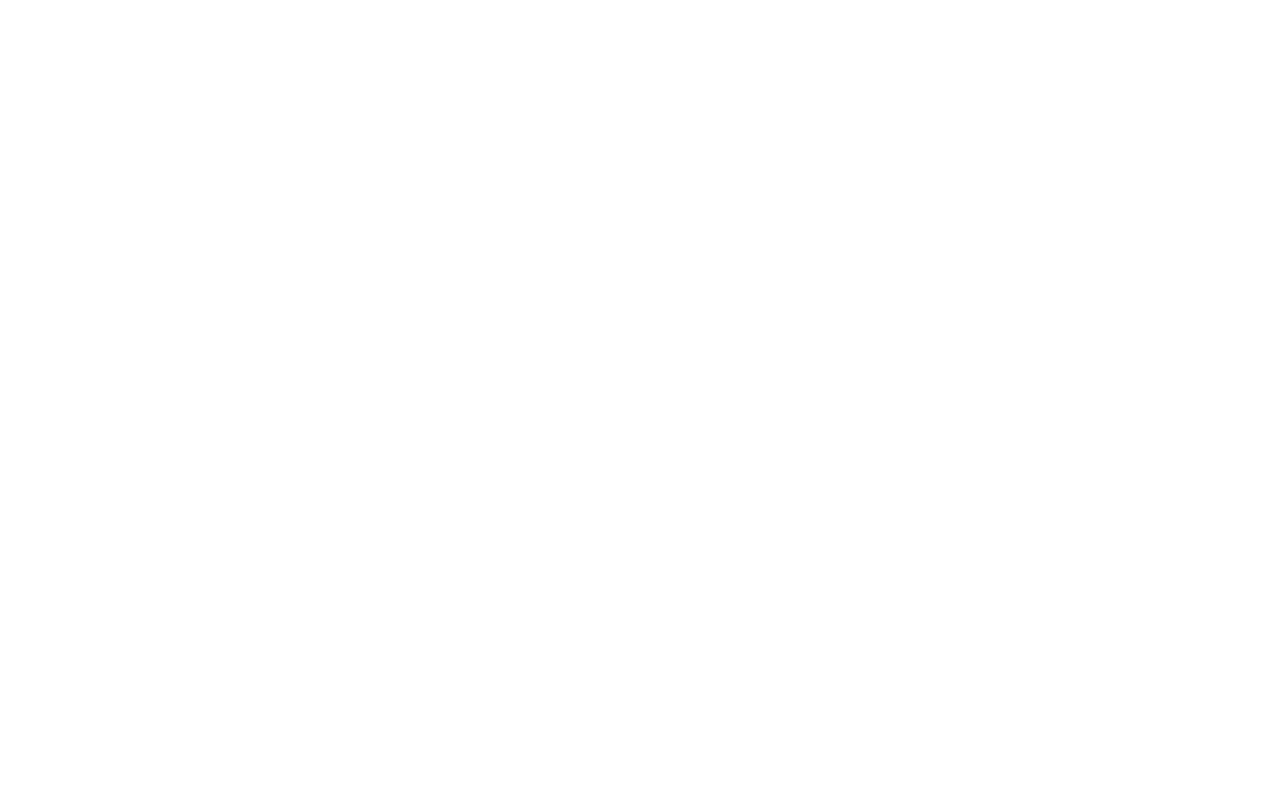
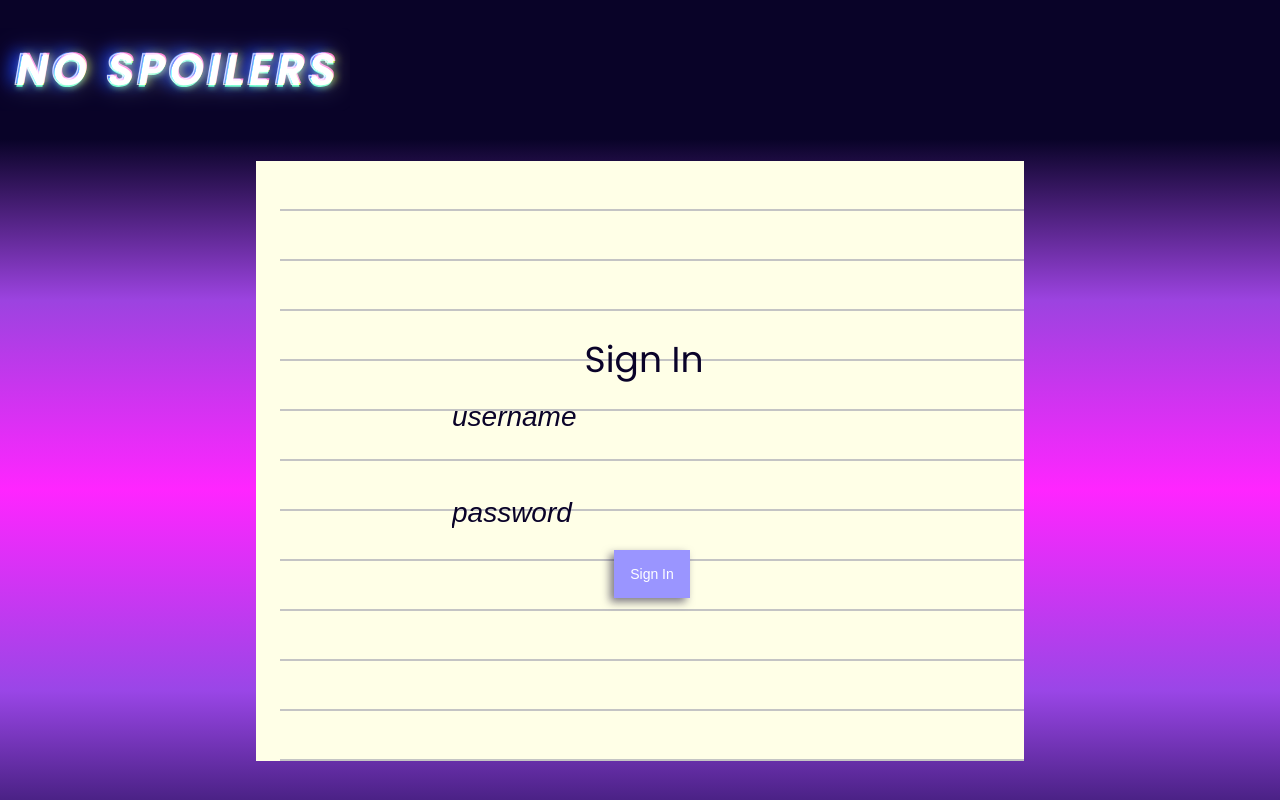
Before and after one commit to jasmine-dragons/No-Spoiler, a React (Create React App) app: page /signin in a window 1280 px wide. Built offline with nearby package versions, Linux system fonts and the light colour scheme.

Commit message:
added signin page

```diff
--- a/src/App.js
+++ b/src/App.js
@@ -1,11 +1,11 @@
 import './App.css';
 import Home from './pages/Home';
 import CreatePost from './pages/CreatePost';
+import SignIn from './pages/SignIn';
 import {
   BrowserRouter as Router,
   Switch,
-  Route,
-  Link
+  Route
 } from "react-router-dom";
 
 function App() {
@@ -40,6 +40,9 @@
           <Route path="/create-post">
             <CreatePost />
           </Route>
+          <Route path="/signin">
+            <SignIn />
+          </Route>
         </Switch>
       </div>
     </Router>
--- a/src/pages/CreatePost/index.jsx
+++ b/src/pages/CreatePost/index.jsx
@@ -29,7 +29,7 @@
 		<div className="CreatePost">
 			<header className="CreatePost-header">
 				<img src={logo} alt="logo"/>
-				<p>Logout</p>
+				<p onClick={() => {window.location.href = "/signin"}}>Logout</p>
 			</header>
 			<div className="CreatePost-body">
 				<div className="post">
--- a/src/pages/CreatePost/style.less
+++ b/src/pages/CreatePost/style.less
@@ -54,6 +54,7 @@
 
       ::placeholder {
         color: #0A0329;
+        font-style: italic;
       }
 }
 
--- a/src/pages/Home/index.jsx
+++ b/src/pages/Home/index.jsx
@@ -39,7 +39,7 @@
         <div className="App">
         <header className="App-header">
             <img src={logo} alt="logo"/>
-            <p>Logout</p>
+            <p onClick={() => {window.location.href = "/signin"}}>Logout</p>
         </header>
             <div className="App-body">
                 <div className="App-left">
--- a/src/pages/Home/style.less
+++ b/src/pages/Home/style.less
@@ -101,4 +101,5 @@
 
 ::placeholder {
   color: white;
+  font-style: italic;
 }
--- /dev/null
+++ b/src/pages/SignIn/index.jsx
@@ -0,0 +1,47 @@
+import "./style.less";
+import logo from '../../assets/logo.svg';
+import { useState } from "react";
+
+const CreatePost = () => {
+    const [username, setUsername] = useState("");
+    const [password, setPassword] = useState("");
+
+    const signIn = () => {
+        fetch('https://localhost/5000/signin', {
+            method: "POST",
+            headers: {
+                Accept: "application/json",
+                "Content-Type": "application/json"
+            },
+            body: JSON.stringify({
+                username: username,
+                password: password,
+            })
+        })
+        .then(response => response.json())
+        .then(data => console.log(data));
+
+        window.location.href = "/";
+    }
+  	return (
+		<div className="SignIn">
+			<header className="SignIn-header">
+				<img src={logo} alt="logo"/>
+			</header>
+			<div className="SignIn-body">
+				<div className="signin">
+					<p>Sign In</p>
+					<input className="username" type="text" placeholder="username" value={username} onChange={e => setUsername(e.target.value)}/>
+					<div className="blank"></div>
+					<input className="password" type="password" placeholder="password" value={password} onChange={e => setPassword(e.target.value)} />
+				</div>
+
+				<div className="buttons">
+					<button onClick={signIn}>Sign In</button>
+				</div>
+			</div>
+		</div>
+  	);
+}
+
+export default CreatePost;
--- /dev/null
+++ b/src/pages/SignIn/style.less
@@ -0,0 +1,98 @@
+.SignIn {
+  text-align: center;
+  background-image: url('../../assets/background.svg');
+  height: 100vh;
+  font-family: Poppins;
+  font-style: normal;
+  font-weight: normal;
+  /* overflow: hidden; app body overflows for some reason ask steven */
+  display: flex;
+  flex-direction: column;
+  align-items: center;
+}
+
+.SignIn-header {
+  display: flex;
+  justify-content: space-between;
+  align-items: center;
+  width: 100vw;
+}
+
+.SignIn-body {
+  width: 60%;
+  height: 75%;
+  background: url("../../assets/post-it-background.svg");
+  display: flex;
+  flex-direction: column;
+  justify-content: center;
+  align-items: center;
+  color: #0A0329;
+}
+
+.signin {
+  display: flex;
+  flex-direction: column;
+  justify-content: center;
+  align-items: center;
+  text-align: left;
+  height: calc(35%);
+  width: 100%;
+  margin: 0.5rem 0.5rem 0.5rem 1rem;
+  p {
+      font-style: normal;
+      font-weight: normal;
+      font-size: 36px;
+      line-height: 48px;
+      margin: 0.25rem 0.25rem;
+    }
+
+    input {
+        background: rgba(0,0,0,0);
+        color: #0A0329;
+        width: 50%;
+        margin: 0.25rem;
+        border: none;
+    }
+
+    ::placeholder {
+      color: #0A0329;
+      font-style: italic;
+    }
+}
+
+.username {
+  font-style: normal;
+  font-weight: normal;
+  font-size: 28px;
+  margin: 0;
+  line-height: 48px;
+}
+
+.blank {
+  height: 48px;
+}
+
+.password {
+  font-style: normal;
+  font-weight: normal;
+  font-size: 28px;
+  margin: 0;
+  line-height: 48px;
+}
+
+.buttons {
+  display: flex;
+  justify-content: center;
+  width: 100%;
+
+  button {
+      margin: 0 0.5rem 0 2rem;
+      color: white;
+      background: #9A95FF;
+      border: none;
+      height: 48px;
+      padding: 1rem;
+      font-size: 14px;
+      filter: drop-shadow(-4px 4px 4px rgba(10, 3, 41, 0.53));
+  }
+}
```
